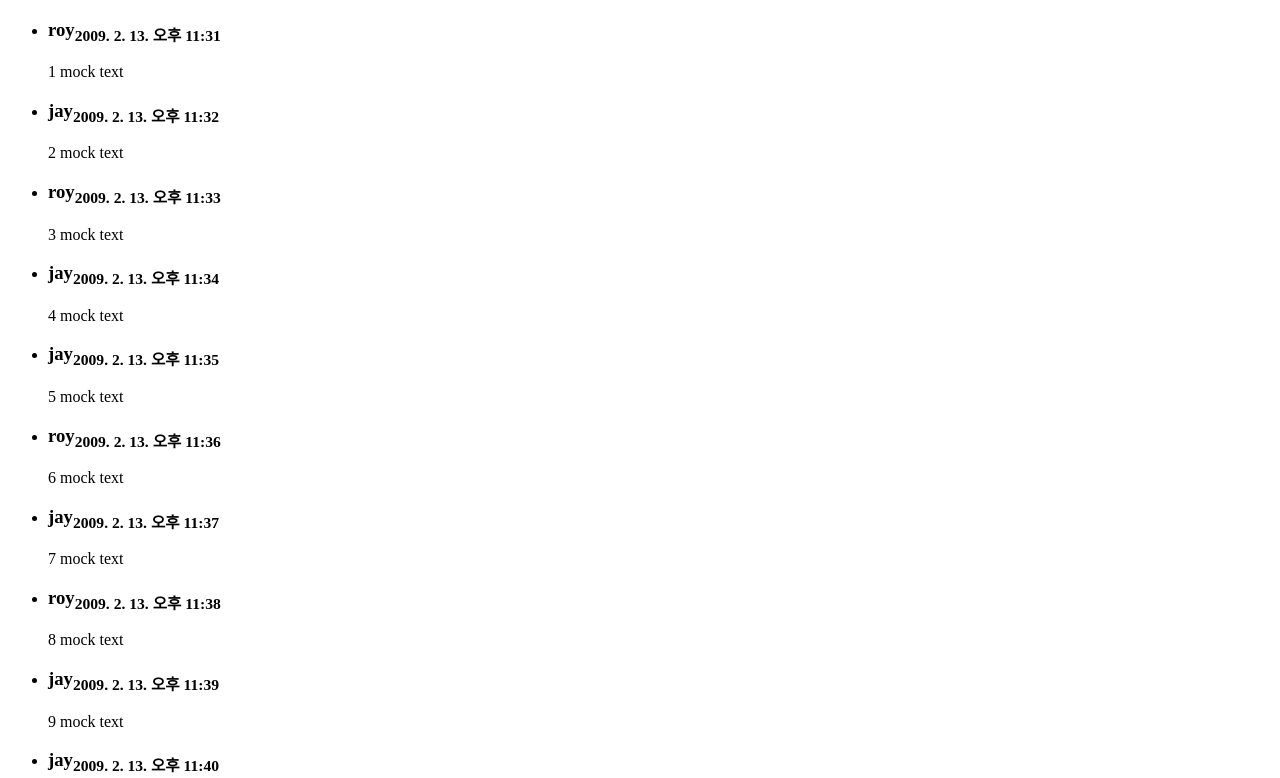
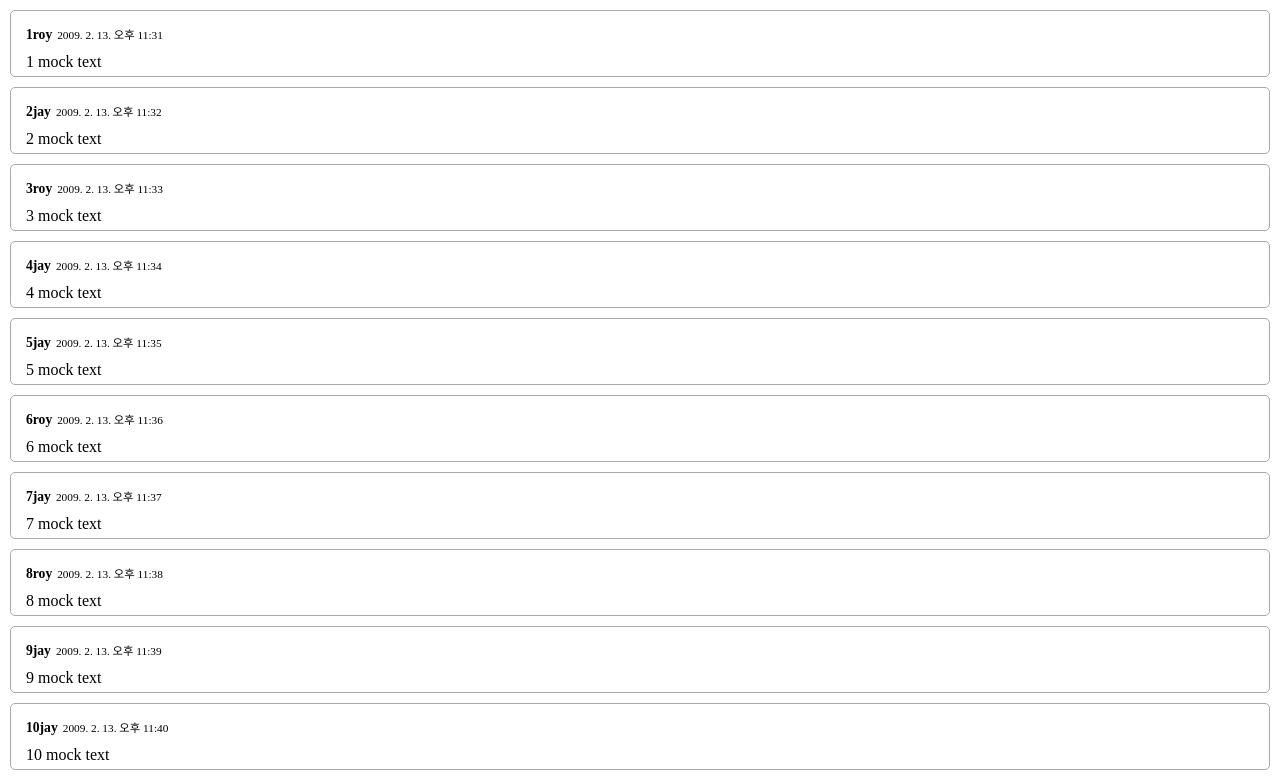
Before and after one commit to takeaways/use-graphql, a Next.js app in the folder client/: page / in a window 1280 px wide. Shown: the top 778 px of the page. Built offline with nearby package versions, Linux system fonts and the light colour scheme.

Commit message:
setting 변경

```diff
--- a/client/components/msgItem.jsx
+++ b/client/components/msgItem.jsx
@@ -1,10 +1,11 @@
 import React from "react";
 import PropTypes from "prop-types";
 
-const MsgItem = ({ userId, timestamp, text }) => {
+const MsgItem = ({ id, userId, timestamp, text }) => {
   return (
-    <li className="message__item">
+    <li className="messages__item">
       <h3>
+        {id}
         {userId}
         <sub>
           {new Date(timestamp).toLocaleString("ko-KR", {
@@ -23,9 +24,10 @@ const MsgItem = ({ userId, timestamp, text }) => {
 };
 
 MsgItem.propTypes = {
+  id: PropTypes.number,
+  text: PropTypes.string,
+  timestamp: PropTypes.string,
   userId: PropTypes.string,
-  timestamp: PropTypes.string,
-  text: PropTypes.string,
 };
 
 export default MsgItem;
--- a/client/components/msgList.jsx
+++ b/client/components/msgList.jsx
@@ -14,7 +14,7 @@ const msgs = Array(50)
 
 const MsgList = () => {
   return (
-    <ul>
+    <ul className="messages">
       {msgs.map((msg) => (
         <MsgItem key={msg.id} {...msg} />
       ))}
--- /dev/null
+++ b/client/pages/_app.js
@@ -0,0 +1,10 @@
+import "./index.scss";
+
+const App = ({ Component, pageProps }) => <Component {...pageProps} />;
+
+App.getInitialProps = async ({ ctx, Component }) => {
+  const pageProps = await Component.getInitialProps?.(ctx);
+  return { pageProps };
+};
+
+export default App;
--- a/client/pages/index.js
+++ b/client/pages/index.js
@@ -1,4 +1,5 @@
 import React from "react";
+
 import MsgList from "../components/msgList";
 
 const Home = () => {
--- /dev/null
+++ b/client/pages/index.scss
@@ -0,0 +1,65 @@
+body {
+  margin: 0;
+}
+#__next {
+  margin: 10px;
+}
+h1 {
+  text-align: center;
+  margin: 20px 0;
+}
+.messages {
+  list-style: none;
+  padding: 0;
+  margin: 0;
+  &__input {
+    display: flex;
+    width: 80%;
+    max-width: 700px;
+    min-width: 400px;
+    margin: 0 auto 10px;
+    > * {
+      box-sizing: border-box;
+    }
+    textarea {
+      padding: 10px;
+      flex-grow: 1;
+    }
+    button {
+      margin-left: 5px;
+      width: 60px;
+    }
+  }
+  &__item {
+    position: relative;
+    margin: 10px 0;
+    padding: 15px 15px 5px;
+    border-radius: 5px;
+    border: solid 1px #aaa;
+    h3 {
+      font-size: 0.85em;
+      margin: 0 0 10px;
+    }
+    sub {
+      font-weight: normal;
+      margin-left: 5px;
+      vertical-align: baseline;
+    }
+    p {
+      margin: 10px 0;
+    }
+    &:hover .messages__buttons {
+      display: block;
+    }
+    .messages__input {
+      width: 100%;
+    }
+  }
+  &__buttons {
+    display: none;
+    position: absolute;
+    text-align: right;
+    right: 10px;
+    bottom: 10px;
+  }
+}
```
